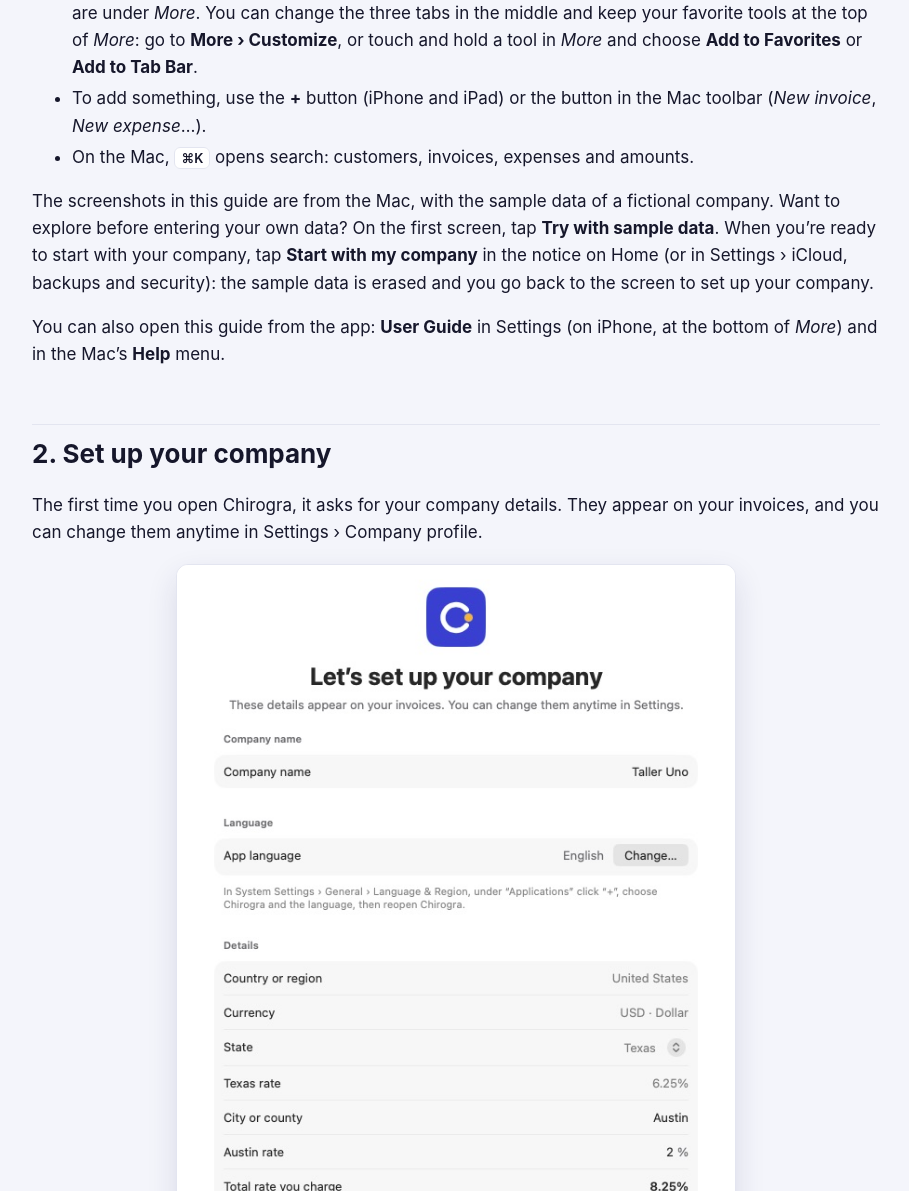
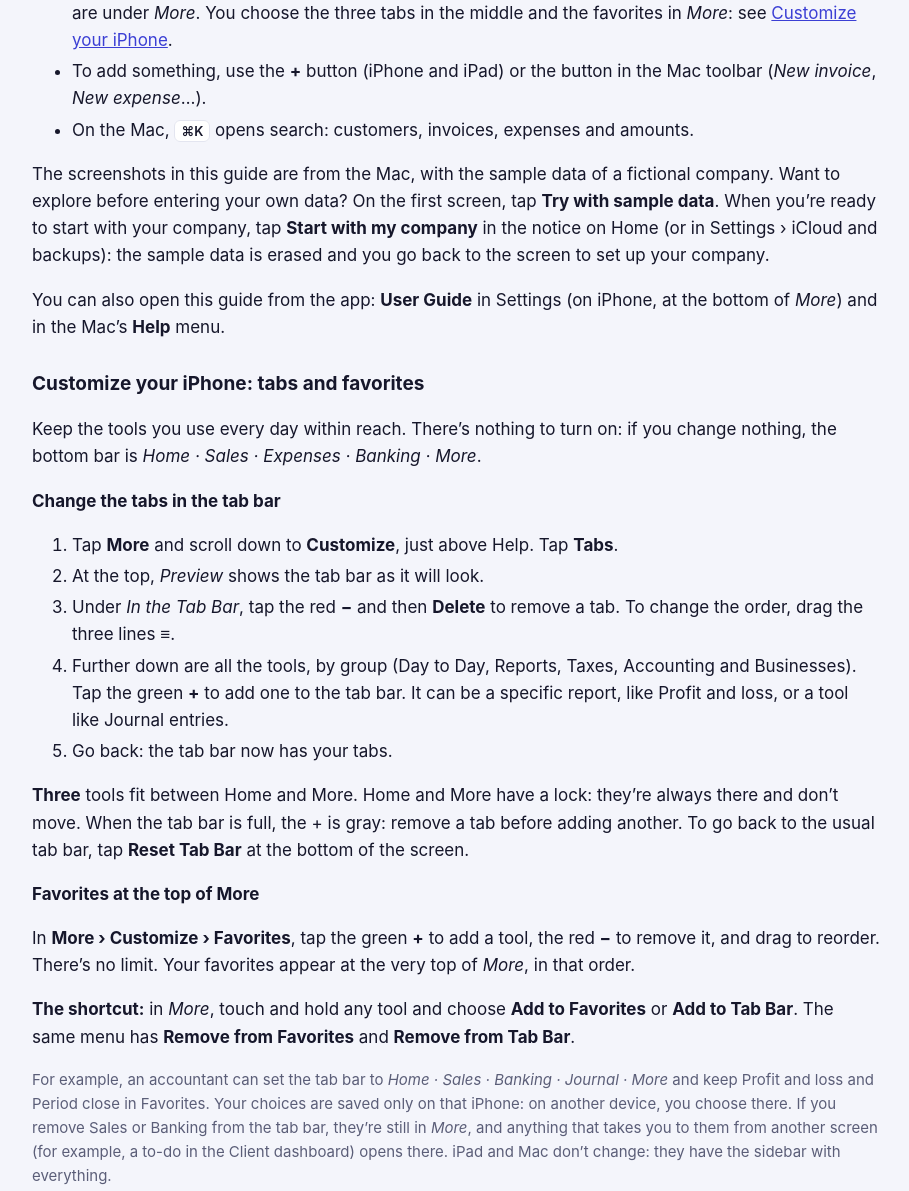
Before and after one commit to ivanngarcia81/Chirogra, a plain HTML site: page sitio/guide/index.html in a window 1280 px wide. Shown: the part 787-1978 px from the top of the page, without its empty margins (184-1093 px from the left). Drawn offline with Linux system fonts and the light colour scheme.

Commit message:
Guía: apartado «Personaliza el iPhone» (pestañas y favoritos), en español e inglés
Paso a paso de Más › Personalizar (Pestañas y Favoritos) y el atajo de mantener
pulsado; la viñeta del iPhone y el glosario enlazan al apartado. En inglés,
«iCloud, backups and security» pasa a «iCloud and backups» (Seguridad va aparte
desde el build 40).

Co-Authored-By: Claude Opus 5.5 <noreply@anthropic.com>
Claude-Session: https://claude.ai/code/session_0185f7KfokN1XoAyG2ieiaBd

```diff
--- a/sitio/guide/index.html
+++ b/sitio/guide/index.html
@@ -45,19 +45,49 @@
     <strong>inspector</strong> on the right shows the details of what you select (show or hide it with
     <kbd>⌥⌘I</kbd>).</li>
     <li><strong>iPhone:</strong> the tabs <em>Home · Sales · Expenses · Banking · More</em>. Reports, Taxes, Accounting
-    and Settings are under <em>More</em>. You can change the three tabs in the middle and keep your favorite tools at
-    the top of <em>More</em>: go to <strong>More › Customize</strong>, or touch and hold a tool in <em>More</em> and
-    choose <strong>Add to Favorites</strong> or <strong>Add to Tab Bar</strong>.</li>
+    and Settings are under <em>More</em>. You choose the three tabs in the middle and the favorites in <em>More</em>:
+    see <a href="#customize">Customize your iPhone</a>.</li>
     <li>To add something, use the <strong>+</strong> button (iPhone and iPad) or the button in the Mac toolbar
     (<em>New invoice</em>, <em>New expense</em>…).</li>
     <li>On the Mac, <kbd>⌘K</kbd> opens search: customers, invoices, expenses and amounts.</li>
   </ul>
   <p>The screenshots in this guide are from the Mac, with the sample data of a fictional company. Want to explore before
   entering your own data? On the first screen, tap <strong>Try with sample data</strong>. When you’re ready to start with
-  your company, tap <strong>Start with my company</strong> in the notice on Home (or in Settings › iCloud, backups and
-  security): the sample data is erased and you go back to the screen to set up your company.</p>
+  your company, tap <strong>Start with my company</strong> in the notice on Home (or in Settings › iCloud and
+  backups): the sample data is erased and you go back to the screen to set up your company.</p>
   <p>You can also open this guide from the app: <strong>User Guide</strong> in Settings (on iPhone, at the bottom of
   <em>More</em>) and in the Mac’s <strong>Help</strong> menu.</p>
+
+  <h3 id="customize">Customize your iPhone: tabs and favorites</h3>
+  <p>Keep the tools you use every day within reach. There’s nothing to turn on: if you change nothing, the bottom bar is
+  <em>Home · Sales · Expenses · Banking · More</em>.</p>
+  <p><strong>Change the tabs in the tab bar</strong></p>
+  <ol>
+    <li>Tap <strong>More</strong> and scroll down to <strong>Customize</strong>, just above Help. Tap
+    <strong>Tabs</strong>.</li>
+    <li>At the top, <em>Preview</em> shows the tab bar as it will look.</li>
+    <li>Under <em>In the Tab Bar</em>, tap the red <strong>−</strong> and then <strong>Delete</strong> to remove a tab.
+    To change the order, drag the three lines <strong>≡</strong>.</li>
+    <li>Further down are all the tools, by group (Day to Day, Reports, Taxes, Accounting and Businesses). Tap the green
+    <strong>+</strong> to add one to the tab bar. It can be a specific report, like Profit and loss, or a tool like
+    Journal entries.</li>
+    <li>Go back: the tab bar now has your tabs.</li>
+  </ol>
+  <p><strong>Three</strong> tools fit between Home and More. Home and More have a lock: they’re always there and don’t
+  move. When the tab bar is full, the + is gray: remove a tab before adding another. To go back to the usual tab bar,
+  tap <strong>Reset Tab Bar</strong> at the bottom of the screen.</p>
+  <p><strong>Favorites at the top of More</strong></p>
+  <p>In <strong>More › Customize › Favorites</strong>, tap the green <strong>+</strong> to add a tool, the red
+  <strong>−</strong> to remove it, and drag to reorder. There’s no limit. Your favorites appear at the very top of
+  <em>More</em>, in that order.</p>
+  <p><strong>The shortcut:</strong> in <em>More</em>, touch and hold any tool and choose <strong>Add to
+  Favorites</strong> or <strong>Add to Tab Bar</strong>. The same menu has <strong>Remove from Favorites</strong> and
+  <strong>Remove from Tab Bar</strong>.</p>
+  <p class="nota">For example, an accountant can set the tab bar to <em>Home · Sales · Banking · Journal · More</em>
+  and keep Profit and loss and Period close in Favorites. Your choices are saved only on that iPhone: on another device,
+  you choose there. If you remove Sales or Banking from the tab bar, they’re still in <em>More</em>, and anything that
+  takes you to them from another screen (for example, a to-do in the Client dashboard) opens
+  there. iPad and Mac don’t change: they have the sidebar with everything.</p>
 
   <h2 id="company">2. Set up your company</h2>
   <p>The first time you open Chirogra, it asks for your company details. They appear on your invoices, and you can change
@@ -548,7 +578,7 @@
     <dd>Under <em>More</em>. <strong>Tabs</strong> chooses which three tools go between Home and More in the bottom bar
     (for example, Journal entries or a report) and in what order; <strong>Favorites</strong> puts the ones you use now at
     the top of <em>More</em>. It's saved only on that device, and <strong>Reset Tab Bar</strong> goes back to the
-    usual.</dd>
+    usual. Step by step in <a href="#customize">Customize your iPhone</a>.</dd>
   </dl>
 
   <h3 id="glossary-words">Accounting words</h3>
```
Also changed, not shown: sitio/guia/index.html (+33 -4 lines).
